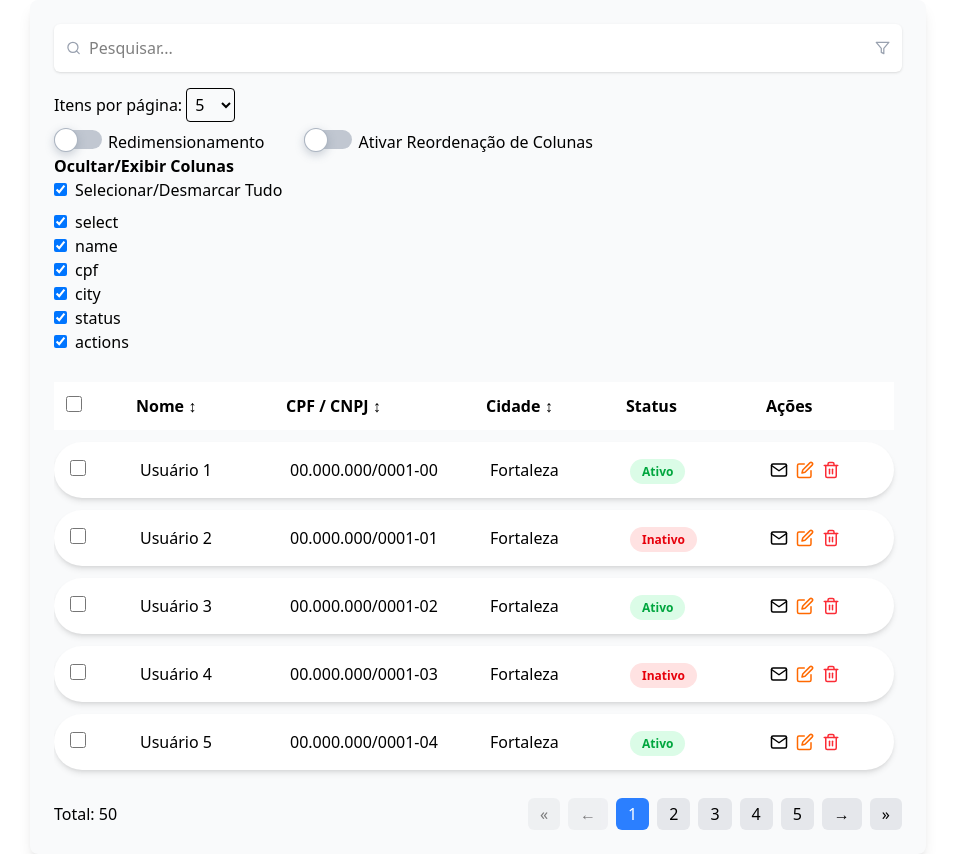
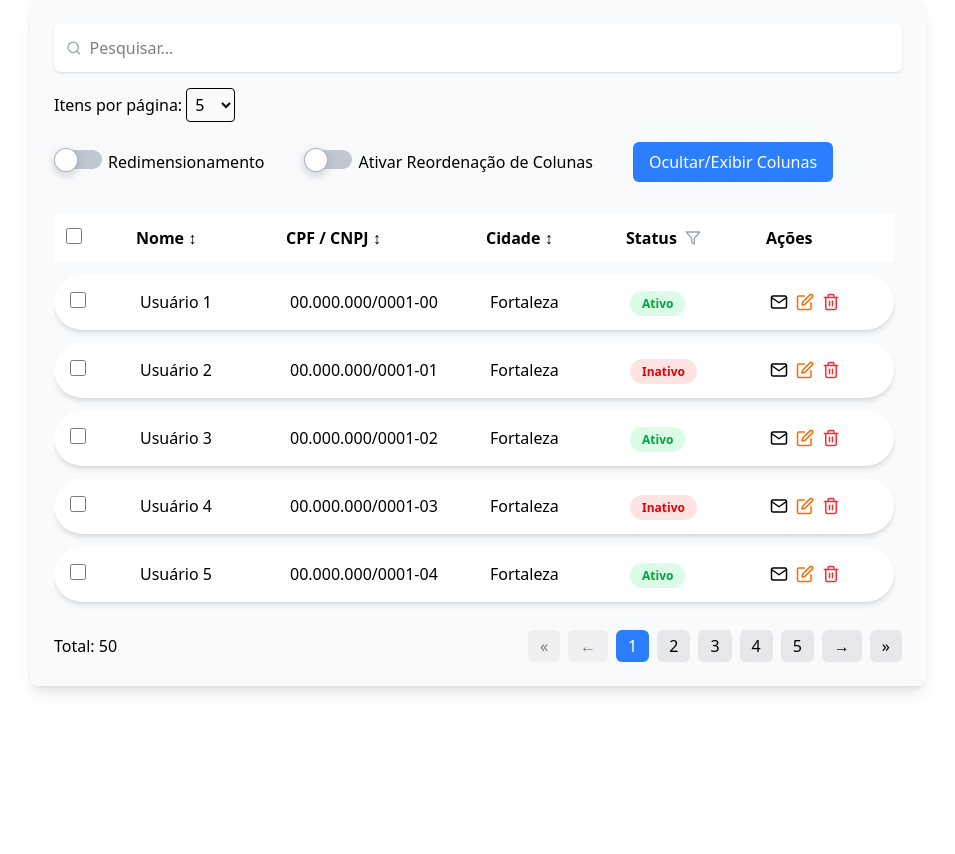
Before and after one commit to Dev-nathansilva/TABELA-TANSTACK, a React (Vite) app: page / in a window 1280 px wide. Shown: the whole page, without its empty margins (162-1117 px from the left). After the commit the page ends 800 px from the top, so only its background shows below. Built offline with nearby package versions, Linux system fonts and the light colour scheme.

Commit message:
colocando filtro no cabeçalho

```diff
--- a/src/App.jsx
+++ b/src/App.jsx
@@ -1,4 +1,4 @@
-import React, { useState, useMemo } from "react";
+import React, { useState, useMemo, useRef } from "react";
 import {
   flexRender,
   getCoreRowModel,
@@ -11,6 +11,7 @@ import { FiMail, FiEdit, FiTrash2, FiSearch, FiFilter } from "react-icons/fi";
 import { DndContext, closestCenter } from "@dnd-kit/core";
 import { SortableContext, useSortable, arrayMove } from "@dnd-kit/sortable";
 import { CSS } from "@dnd-kit/utilities";
+import { useEffect } from "react";
 
 export default function App() {
   const [globalFilter, setGlobalFilter] = useState("");
@@ -19,6 +20,37 @@ export default function App() {
   const [isFilterOpen, setIsFilterOpen] = useState(false);
   const [enableResizing, setEnableResizing] = useState(false);
   const [enableDragging, setEnableDragging] = useState(false);
+  const filterRef = useRef(null);
+
+  const [isOpen, setIsOpen] = useState(false);
+  const popupRef = useRef(null);
+  useEffect(() => {
+    function handleClickOutside(event) {
+      if (popupRef.current && !popupRef.current.contains(event.target)) {
+        setIsOpen(false);
+      }
+    }
+
+    if (isOpen) {
+      document.addEventListener("mousedown", handleClickOutside);
+    } else {
+      document.removeEventListener("mousedown", handleClickOutside);
+    }
+
+    return () => document.removeEventListener("mousedown", handleClickOutside);
+  }, [isOpen]);
+
+  // Fecha o popup se clicar fora
+  useEffect(() => {
+    function handleClickOutside(event) {
+      if (filterRef.current && !filterRef.current.contains(event.target)) {
+        setIsFilterOpen(false);
+      }
+    }
+
+    document.addEventListener("mousedown", handleClickOutside);
+    return () => document.removeEventListener("mousedown", handleClickOutside);
+  }, []);
 
   const data = useMemo(
     () =>
@@ -32,7 +64,17 @@ export default function App() {
     []
   );
 
-  const [columns, setColumns] = useState([
+  const [columnOrder, setColumnOrder] = useState([
+    "select",
+    "name",
+    "cpf",
+    "city",
+    "status",
+    "actions",
+  ]);
+
+  const columns = useMemo(() => {
+    const baseColumns = [
       {
         id: "select",
         accessorKey: "⬜",
@@ -136,7 +178,34 @@ export default function App() {
       {
         id: "status",
         accessorKey: "status",
-      header: "Status",
+        header: () => (
+          <div className="relative flex items-center">
+            <span>Status</span>
+            <FiFilter
+              className="ml-2 cursor-pointer text-gray-400"
+              onClick={() => setIsFilterOpen((prev) => !prev)}
+            />
+            {isFilterOpen && (
+              <div
+                ref={filterRef}
+                className="absolute top-9 w-52 bg-white border border-gray-200 rounded-md shadow-lg z-10 p-4"
+              >
+                <h2 className="text-sm font-semibold mb-2">
+                  Filtrar por Status
+                </h2>
+                <select
+                  className="w-full p-2 border rounded text-sm"
+                  value={selectedStatus}
+                  onChange={(e) => setSelectedStatus(e.target.value)}
+                >
+                  <option value="">Todos</option>
+                  <option value="Ativo">Ativo</option>
+                  <option value="Inativo">Inativo</option>
+                </select>
+              </div>
+            )}
+          </div>
+        ),
         enableSorting: true,
         enableResizing: true,
         size: 140,
@@ -166,18 +235,23 @@ export default function App() {
         enableResizing,
         size: 140,
       },
-  ]);
+    ];
+
+    return columnOrder
+      .map((colId) => baseColumns.find((col) => col.id === colId))
+      .filter(Boolean);
+  }, [columnOrder, enableResizing, selectedStatus, isFilterOpen]);
 
   const onDragEnd = (event) => {
-    if (!enableDragging) return; // Impede a reordenação quando desativado
+    if (!enableDragging) return;
 
     const { active, over } = event;
     if (!over || active.id === over.id) return;
 
-    setColumns((prev) => {
-      const oldIndex = prev.findIndex((col) => col.id === active.id);
-      const newIndex = prev.findIndex((col) => col.id === over.id);
-      return arrayMove(prev, oldIndex, newIndex);
+    setColumnOrder((prevOrder) => {
+      const oldIndex = prevOrder.indexOf(active.id);
+      const newIndex = prevOrder.indexOf(over.id);
+      return arrayMove(prevOrder, oldIndex, newIndex);
     });
   };
 
@@ -277,6 +351,8 @@ export default function App() {
 
   return (
     <div className="p-6 max-w-4xl mx-auto bg-gray-50 rounded-lg shadow-lg relative">
+      <div className="relative">
+        {/* CAMPO DE PESQUISA */}
         <div className="flex items-center bg-white rounded-md shadow p-3 mb-4">
           <FiSearch className="text-gray-400 mr-2" />
           <input
@@ -286,33 +362,9 @@ export default function App() {
             onChange={(e) => setGlobalFilter(e.target.value)}
             className="w-full focus:outline-none"
           />
-        <FiFilter
-          className="text-gray-400 ml-2 cursor-pointer"
-          onClick={() => setIsFilterOpen(true)}
-        />
-      </div>
-      {isFilterOpen && (
-        <div className="fixed inset-0 flex items-center justify-center bg-black bg-opacity-50">
-          <div className="bg-white p-6 rounded-lg w-96 shadow-lg">
-            <h2 className="text-lg font-semibold mb-4">Filtrar por Status</h2>
-            <select
-              className="w-full p-2 border rounded"
-              value={selectedStatus}
-              onChange={(e) => setSelectedStatus(e.target.value)}
-            >
-              <option value="">Todos</option>
-              <option value="Ativo">Ativo</option>
-              <option value="Inativo">Inativo</option>
-            </select>
-            <button
-              className="mt-4 w-full bg-blue-500 text-white p-2 rounded"
-              onClick={() => setIsFilterOpen(false)}
-            >
-              Aplicar
-            </button>
         </div>
       </div>
-      )}
+
       <div className="mb-2">
         <label>Itens por página: </label>
         <select
@@ -334,11 +386,12 @@ export default function App() {
         </select>
       </div>
 
-      <div className="flex gap-10">
+      {/* FUNCIONALIDADES */}
+      <div className="flex gap-10 my-5 items-center">
         {/* Redimensionamento */}
         <div className="flex gap-1.5">
           <input
-            class="switch"
+            className="switch"
             type="checkbox"
             checked={enableResizing}
             onChange={() => setEnableResizing((prev) => !prev)}
@@ -349,29 +402,40 @@ export default function App() {
         {/* Reordenação */}
         <div className="flex gap-1.5">
           <input
-            class="switch"
+            className="switch"
             type="checkbox"
             checked={enableDragging}
             onChange={() => setEnableDragging((prev) => !prev)}
           />
           Ativar Reordenação de Colunas
         </div>
-      </div>
-      <div className="mb-4">
-        <h3 className="font-semibold">Ocultar/Exibir Colunas</h3>
 
+        {/* OCULTAR / EXIBIR */}
+        <div className="relative inline-block">
+          <button
+            onClick={() => setIsOpen(!isOpen)}
+            className="px-4 py-2 bg-blue-500 text-white rounded-md"
+          >
+            Ocultar/Exibir Colunas
+          </button>
+
+          {isOpen && (
+            <div
+              ref={popupRef}
+              className="absolute z-[1000] left-0 mt-2 w-64 bg-white border border-gray-300 shadow-lg rounded-md p-4"
+            >
               {/* Checkbox para selecionar/desmarcar todas as colunas */}
               <label className="block font-medium mb-2">
                 <input
                   type="checkbox"
-            checked={Object.values(visibleColumns).every(Boolean)} // Verifica se todas as colunas estão marcadas
+                  checked={Object.values(visibleColumns).every(Boolean)}
                   onChange={(e) => {
                     const isChecked = e.target.checked;
                     const updatedColumns = {};
                     columns.forEach((col) => {
                       updatedColumns[col.id] = isChecked;
                     });
-              setVisibleColumns(updatedColumns); // Atualiza o estado de todas as colunas
+                    setVisibleColumns(updatedColumns);
                   }}
                   className="mr-2"
                 />
@@ -391,6 +455,10 @@ export default function App() {
                 </label>
               ))}
             </div>
+          )}
+        </div>
+      </div>
+
       {/* Contêiner de tabela com overflow-x-auto */}
       <div className="overflow-x-auto">
         <DndContext collisionDetection={closestCenter} onDragEnd={onDragEnd}>
@@ -429,7 +497,7 @@ export default function App() {
                             onTouchStart={handleMouseDown(
                               header.getResizeHandler()
                             )}
-                            className="absolute right-0 top-0 h-full w-3 cursor-ew-resize bg-gray-50"
+                            className="absolute right-0 top-0  w-[3px] h-6 cursor-ew-resize bg-[#dcdcdc] rounded-4xl translate-y-1/2"
                           ></div>
                         )}
                       </th>
```
Lines whose indentation alone changed are shown as unchanged.
